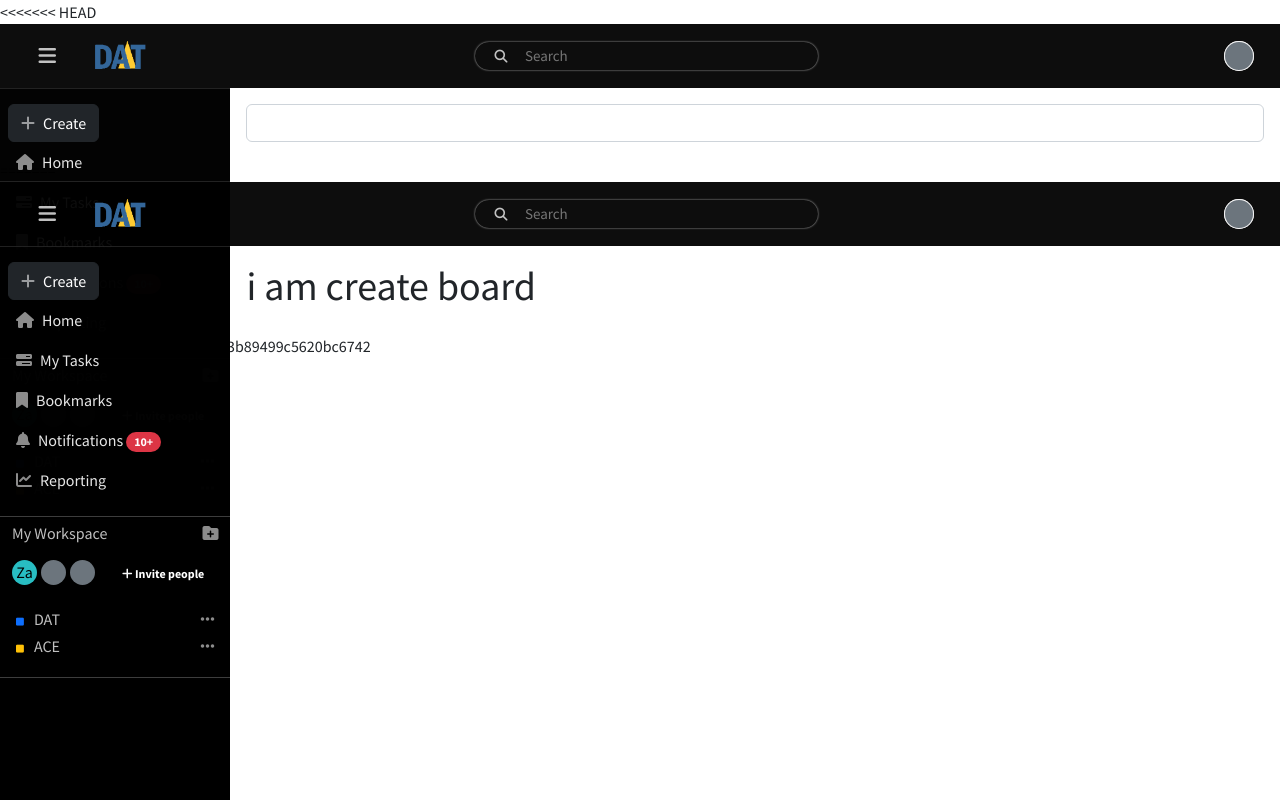
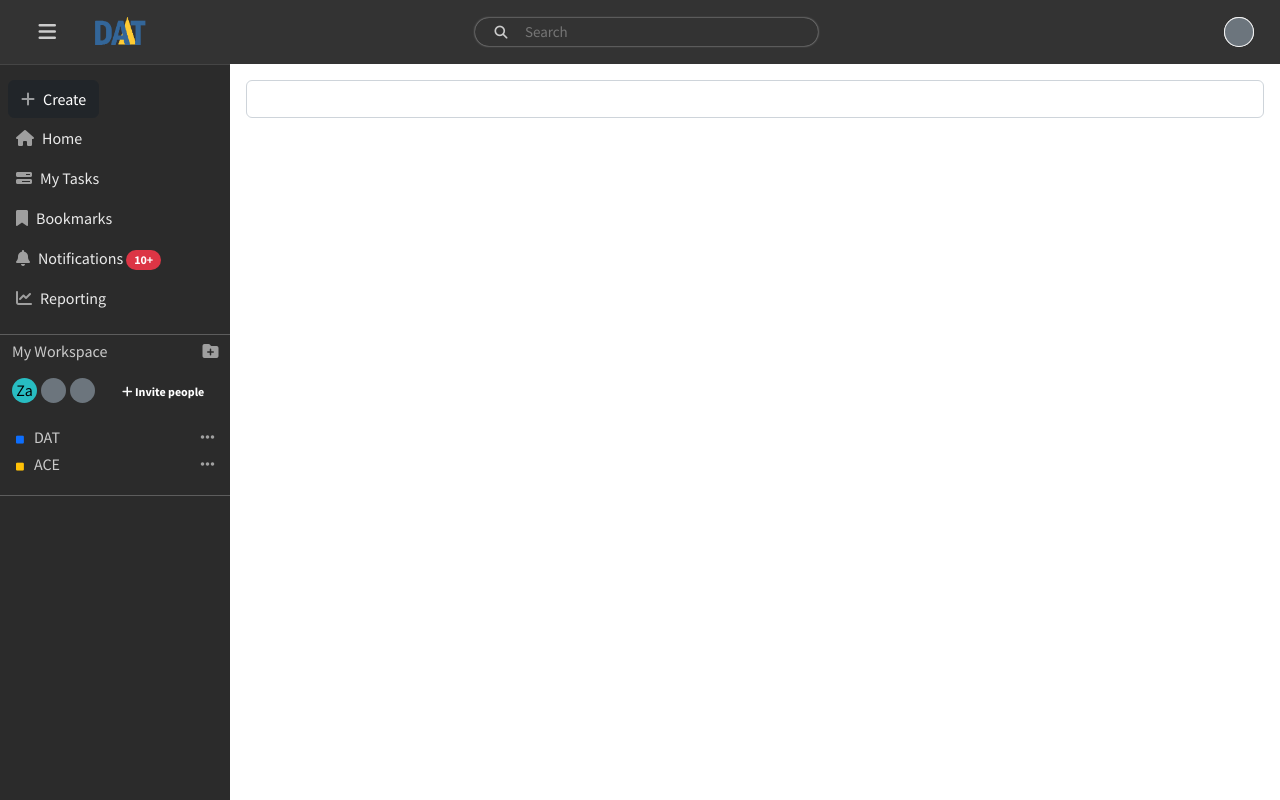
Before and after one commit to myominhtoo/dat-bbs-frontend, an Angular app: page /create-board in a window 1280 px wide. Built offline with nearby package versions, Linux system fonts and the light colour scheme.

Commit message:
modified multiple email logic

```diff
--- a/src/app/app.component.html
+++ b/src/app/app.component.html
@@ -1,4 +1,3 @@
-<<<<<<< HEAD
 <navbar></navbar>
 
 <main class="p-0 m-0 d-flex gap-0" id="main">
@@ -18,6 +17,3 @@
     </div>
 </main>
 <!-- <router-outlet></router-outlet> -->
-=======
-<router-outlet></router-outlet>
->>>>>>> 2fd49d91a8a7c59f08f3bb3b89499c5620bc6742
--- a/src/app/app.component.ts
+++ b/src/app/app.component.ts
@@ -22,24 +22,32 @@ export class AppComponent {
   }
 
   onChange( event : KeyboardEvent ){
-    let emailStr = this.emailStr;
+    let emailStr = this.emailStr; // this ko ma thone chin loh
     let lastChar = emailStr[emailStr.length - 1];
     this.status.error = { hasError : false , msg : ''}
     if( lastChar === ',' || lastChar === ' ' || event.keyCode == 13 ){
+      // previous char before last char
       let prevLastChar = emailStr[emailStr.length - 2];
+
       if( prevLastChar  == ' ' || prevLastChar == ','){
         this.emailStr = prevLastChar == ' ' ? emailStr.trim() : emailStr.replaceAll(',','');
       }
+
       if(emailStr.includes('@') && emailStr.includes('.')){
-
+        let storeEmail = emailStr.includes(',') ? emailStr.replaceAll(',','') : emailStr.replaceAll(' ','');
         this.status.update.willUpdate
         ? this.emails[this.status.update.idx] = emailStr
-        : this.emails.push( emailStr.includes(',') ? emailStr.replace(',','') : emailStr.replaceAll(' ',''));
+        : this.emails.includes(storeEmail)
+         ? this.status.error = { hasError : true , msg : 'This email has already included!' }
+         : this.emails.push( storeEmail );
 
         this.status.update = { idx : 0 , willUpdate : false }
-        this.emailStr = '';
+        this.emailStr = this.status.error.hasError ? this.emailStr : '';
+
       }else{
+
         this.status.error = { hasError : true , msg : 'Invalid email!'}
+
       }
     }
   }
--- a/src/app/components/layout/navbar.component.ts
+++ b/src/app/components/layout/navbar.component.ts
@@ -1,9 +1,16 @@
-import { Component } from  "@angular/core";
+import { Component  } from  "@angular/core";
+import { ToggleStore } from "src/app/model/service/store/toggle.service";
 
 @Component({
     selector : 'navbar',
-    templateUrl:"./navbar.components.html"
+    templateUrl:"./navbar.components.html",
 })
 export class NavbarComponent{
 
+    constructor( private toggleStore : ToggleStore ){}
+
+    toggleSidebar(){
+        this.toggleStore.isShow = !this.toggleStore.isShow;
+    }
+
 }
--- a/src/app/components/layout/navbar.components.html
+++ b/src/app/components/layout/navbar.components.html
@@ -1,6 +1,6 @@
 <header class="sticky-top w-100 bg-pale-dark d-flex px-5 align-items-center justify-content-around gap-1" id="header">
     <div id="header-left" class="gap-2 align-items-center px-2 w-25 d-flex justify-content-start gap-3">
-        <i class="fa-solid fa-bars pale-snow" id="menu-icon" style="font-size:20px;transform: translateX(-100%);"></i>
+        <i (click)="toggleSidebar()" class="fa-solid fa-bars pale-snow" id="menu-icon" style="font-size:20px;transform: translateX(-100%);"></i>
         <img routerLink="/home" src="/assets/icon.png" style="width:58px;" alt="icon">
     </div>
 
--- a/src/app/components/layout/sidebar.component.ts
+++ b/src/app/components/layout/sidebar.component.ts
@@ -1,7 +1,10 @@
 import { Component } from "@angular/core";
+import { ToggleStore } from "src/app/model/service/store/toggle.service";
 
 @Component({
     selector : 'sidebar',
     templateUrl:'./sidebarcomponent.html'
 })
-export class SidebarComponent {}
+export class SidebarComponent {
+    constructor( public toggleStore : ToggleStore ){}
+}
--- a/src/app/components/layout/sidebarcomponent.html
+++ b/src/app/components/layout/sidebarcomponent.html
@@ -1,18 +1,18 @@
-<nav id="sidebar" class="p-0 m-0">
+<nav id="sidebar" class="p-0 m-0" [class.sidebar-hide]="!toggleStore.isShow" >
     <div class="d-grid d-md-block">
-    <p  routerLink="/create-board" class="h6 m-3 ms-2 mb-0 btn btn-dark">
-        <i class="fas fa-plus"></i>
-        <span class="d-none d-md-inline-block ms-2">Create</span>
-    </p>
-</div>
+        <p  routerLink="/create-board" class="h6 m-3 ms-2 mb-0 btn btn-dark">
+            <i class="fas fa-plus"></i>
+            <span class="d-none d-md-inline-block ms-2">Create</span>
+        </p>
+    </div>
 
 
     <ul class="w-100 p-0 m-0 snow">
-        <li routerLink="/home" class="item p-2 text-md-start text-center"><i class="fa-solid fa-house mx-2"></i><span class="d-none d-md-inline-block">Home</span> </li>
-        <li routerLink="/my-tasks" class="item p-2 text-md-start text-center"><i class="fa-solid fa-bars-progress mx-2"></i><span class="d-none d-md-inline-block">My Tasks</span></li>
-        <li routerLink="/bookmarks" class="item p-2 text-md-start text-center"><i class="fa-solid fa-bookmark mx-2"></i><span class="d-none d-md-inline-block">Bookmarks</span></li>
-        <li routerLink="/notifications" class="item p-2 text-md-start text-center"><i class="fa-solid fa-bell mx-2"></i><span class="d-none d-md-inline-block">Notifications <span class="badge text-bg-danger rounded-pill">10+</span> </span></li>
-        <li routerLink="/reporting" class="item p-2 text-md-start text-center"><i class="fa-solid fa-chart-line mx-2"></i><span class="d-none d-md-inline-block">Reporting</span> </li>
+        <li routerLink="/home" class="item p-2 sidebar-hide text-md-start text-center"><i class="fa-solid fa-house mx-2"></i><span class="d-none d-md-inline-block">Home</span> </li>
+        <li routerLink="/my-tasks" class="item p-2 sidebar-hide text-md-start text-center"><i class="fa-solid fa-bars-progress mx-2"></i><span class="d-none d-md-inline-block">My Tasks</span></li>
+        <li routerLink="/bookmarks" class="item p-2 sidebar-hide text-md-start text-center"><i class="fa-solid fa-bookmark mx-2"></i><span class="d-none d-md-inline-block">Bookmarks</span></li>
+        <li routerLink="/notifications" class="item sidebar-hide p-2 text-md-start text-center"><i class="fa-solid fa-bell mx-2"></i><span class="d-none d-md-inline-block">Notifications <span class="badge text-bg-danger rounded-pill">10+</span> </span></li>
+        <li routerLink="/reporting" class="item p-2 sidebar-hide text-md-start text-center"><i class="fa-solid fa-chart-line mx-2"></i><span class="d-none d-md-inline-block">Reporting</span> </li>
     </ul>
     <section class="container-fluid workspace mt-3 pt-1">
             <div class="row">
@@ -62,10 +62,5 @@
 
             </div>
 
-
-
-
-
-
     </section>
 </nav>
--- a/src/app/components/page/home/home.component.html
+++ b/src/app/components/page/home/home.component.html
@@ -3,7 +3,7 @@
 <main class="p-0 m-0 d-flex gap-0" id="main">
    <sidebar></sidebar>
 
-    <div id="main-area" class="m-0 p-3">
-        <h1>I am home</h1>
+    <div id="main-area" class="m-0 p-3" [class.sidebar-hide]="!toggleStore.isShow" >
+        <h1>I am home</h1>{{ toggleStore.isShow }} {{ toggleStore.msg }}
     </div>
 </main>
--- /dev/null
+++ b/src/app/model/service/store/toggle.service.ts
@@ -0,0 +1,12 @@
+import { Injectable } from "@angular/core";
+
+@Injectable({
+    providedIn : 'root'
+})
+export class ToggleStore {
+    isShow : boolean = true;
+    msg : string = 'hello'
+    // public toggleSidabar(){
+    //     this.isShow = !this.isShow;
+    // }
+}
--- a/src/styles.css
+++ b/src/styles.css
@@ -1,7 +1,7 @@
 @import url('https://fonts.googleapis.com/css2?family=Source+Sans+Pro:ital,wght@0,200;0,300;0,400;0,600;0,700;0,900;1,200;1,300;1,400;1,600;1,700;1,900&display=swap');
 :root{
-    --pale-dark:rgba(0,0,0,0.95);
-    --dark:rgba(0,0,0,0.99);
+    --pale-dark:rgba(0,0,0,0.80);
+    --dark:rgba(0,0,0,0.83);
     --snow:rgba(255,255,255,0.9);
     --pale-snow:rgba(255,255,255,0.75);
     --thm:rgba(51,102,153,1);
@@ -114,7 +114,7 @@ header ( width is 100% , height: 8%)
 }
 
 #main #sidebar{
-    width:18%;
+    width:18% !important;
     height:92vh !important;
     max-height:92vh !important;
     background-color:var(--dark);
@@ -122,6 +122,16 @@ header ( width is 100% , height: 8%)
     box-shadow: 0 0 0.5px var(--pale-snow);
     position: fixed;
     color:var(--pale-snow);
+    transition: 0.5s all;
+}
+
+#main #sidebar.sidebar-hide{
+    width: 0 !important;
+    /* display: none; */
+}
+
+#main #sidebar.sidebar-hide *{
+    display: none;
 }
 
 #main #main-area{
@@ -129,6 +139,14 @@ header ( width is 100% , height: 8%)
     max-width:82%;
     height:auto;
     margin-left: 18vw !important;
+    transition: 0.5s all;
+}
+
+#main #main-area.sidebar-hide{
+    background: red !important;
+    width: 100% !important;
+    max-width:100%;
+    margin-left: 0 !important;
 }
 
 
@@ -142,6 +160,7 @@ header ( width is 100% , height: 8%)
 #create-btn:hover{
     background:rgba(255,255,255,0.15) !important;
 }
+
 
 #main #sidebar .item{
     width:100%;
```
Also changed, not shown: src/app/components/page/home/home.component.ts (+7 -2 lines), src/app/model/service/test.service.ts (deleted, +0 -16 lines).
